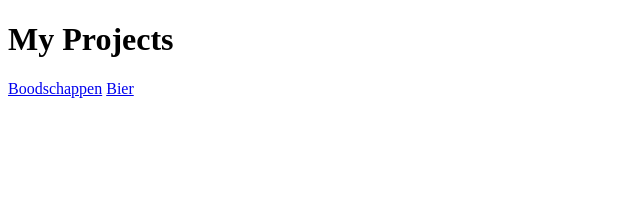
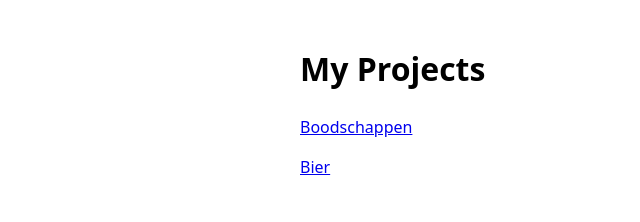
Before and after one commit to mpiggen/pantry, a plain HTML site: page index.html in a window 1280 px wide. Shown: the whole page, without its empty margins (0-640 px from the left). Drawn offline with Linux system fonts and the light colour scheme.

Commit message:
Enhance index.html with styles and link formatting
Added CSS styles for body element and updated links to be wrapped in paragraph tags.

```diff
--- a/index.html
+++ b/index.html
@@ -4,12 +4,21 @@
   <meta charset="utf-8">
   <meta name="viewport" content="width=device-width, initial-scale=1">
   <title>My Projects</title>
+  <style>
+    body {
+      font-family: system-ui, Arial, sans-serif;
+      max-width: 680px;
+      margin: auto;
+      padding: 24px;
+      line-height: 1.5;
+    }
+  </style>
 </head>
 
 <body>
   <h1>My Projects</h1>
 
-  <a href="./pantry.html">Boodschappen</a>
-  <a href="./beers.html">Bier</a>
+  <p><a href="./pantry.html">Boodschappen</a></p>
+  <p><a href="./beers.html">Bier</a></p>
 </body>
 </html>
```
